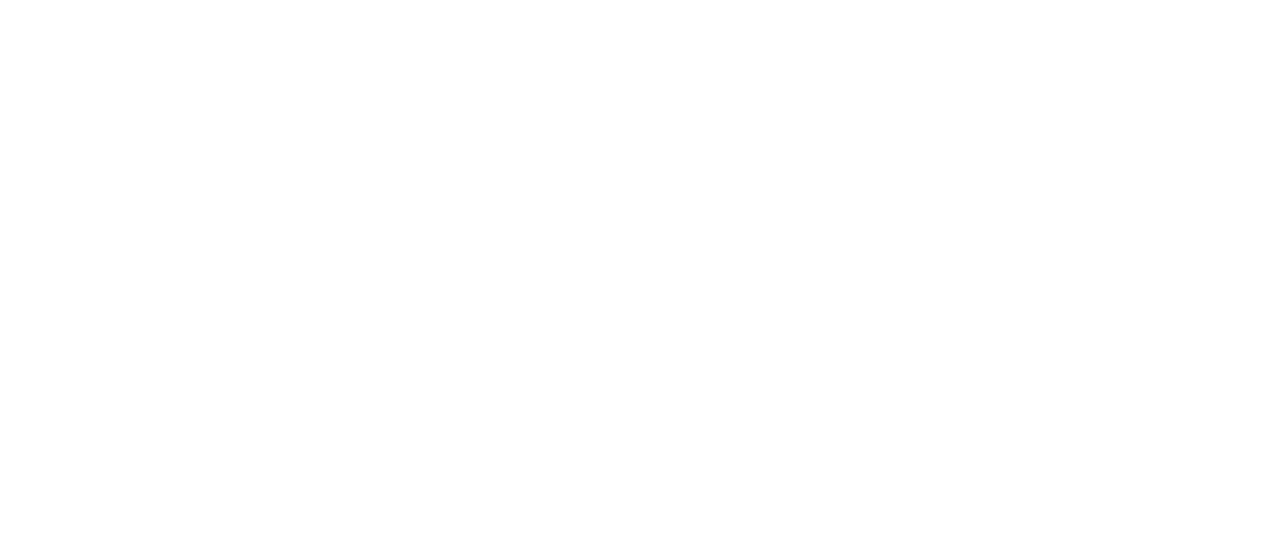
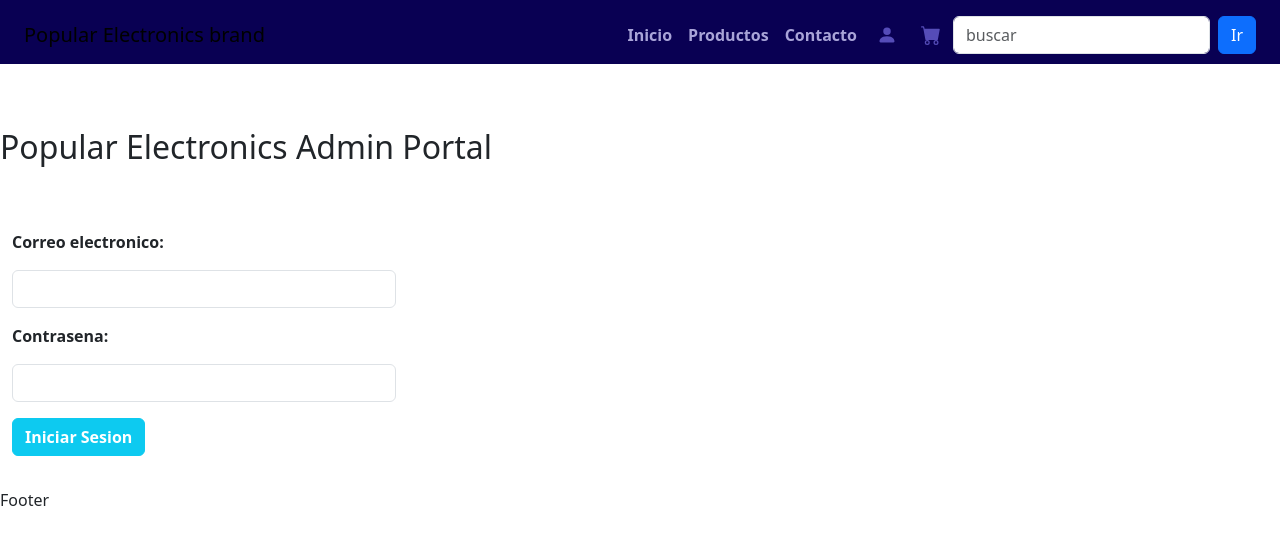
Before and after one commit to Dhokoh/web-app_popular_electronics, a React (Create React App) app: page /admin in a window 1280 px wide. Before the commit this address had no page. Shown: the top 544 px of the page. Built offline with nearby package versions, Linux system fonts and the light colour scheme.

Commit message:
admin login page implementation started

```diff
--- a/src/App.css
+++ b/src/App.css
@@ -179,6 +179,22 @@
   margin-bottom: 2vw;
 }
 
+.not-a-client-link{
+  font-size: small;
+  margin-top: 2vw !important;
+}
+
+/*Admin portal CSS*/
+
+.admin-title{
+  margin-top: 5vw;
+  margin-bottom: 5vw;
+}
+
+.admin-login-input{
+  width: 20vw !important;
+}
+
 /*Other CSS*/
 .page-separator{
   background-color: #c2c1c1;
--- a/src/App.js
+++ b/src/App.js
@@ -11,6 +11,7 @@
 import Products from './pages/Products';
 import Contact from './pages/Contact';
 import Login from './pages/Login';
+import AdminLogin from './pages/AdminLogin'
 
 function App() {
   return (
@@ -21,6 +22,7 @@
           <Route path='/productos' element={<Products/>}></Route>
           <Route path='/contacto' element={<Contact/>}></Route>
           <Route path='/login' element={<Login/>}></Route>
+          <Route path='/admin' element={<AdminLogin/>}></Route>
         </Route>
       </Routes>
     </BrowserRouter>
--- /dev/null
+++ b/src/pages/AdminLogin.js
@@ -0,0 +1,27 @@
+//Dependencies imports
+import 'bootstrap/dist/css/bootstrap.min.css';
+
+//Other imports
+
+function AdminLogin(){
+    return <>
+        <div className='d-block'>
+            <div className='admin-login-header'>
+                <h5 className='fs-2 text-start admin-title'>Popular Electronics Admin Portal</h5>
+            </div>
+            <div className='container-fluid justify-content-center'>
+                <div className='mb-3'>
+                    <form action='/login' method='post'>
+                        <label className='form-label mb-3 login-form-label' htmlFor='email'>Correo electronico: </label>
+                        <input className='form-control mb-3 login-form-input' name='email' type='text' required='true' />
+                        <label className='form-label mb-3 login-form-label' htmlFor='password'>Contrasena: </label>
+                        <input className='form-control mb-3 login-form-input' name='password' type='password' required='true' />
+                        <button className='btn btn-info mb-3 login-btn'>Iniciar Sesion</button>
+                    </form>
+                </div>
+            </div>
+        </div>
+    </>
+}
+
+export default AdminLogin;
--- a/src/pages/Login.js
+++ b/src/pages/Login.js
@@ -6,7 +6,7 @@
 function Login(){
     return <>
         <div className='container-fluid login-page-general-container'>
-        <h4 className='text-start login-page-title'>Bienvenido</h4>
+        <h3 className='fs-2 text-start login-page-title'>Bienvenido</h3>
             <div className='row justify-content-center mb-3'>
                 <div className='col login-left-panel'>
                     <form action='/login' method='post'>
@@ -33,14 +33,9 @@
                         </li>
                         <li className='list-group-item'>
                             <p>Y mas...</p>
-                            <img src='/..' alt='some picture of semiconductors'></img>
+                            <img src='/..' alt='some semiconductors'></img>
                         </li>
                     </ul>
-                    <div>
-                        <a >No soy cliente</a>
-                    </div>
-
-
 
                     <div class="modal fade" id="create-account-client" tabindex="-1" role="dialog" aria-labelledby="create-account-modal" aria-hidden="true">
                         <div class="modal-dialog" role="document">
```
